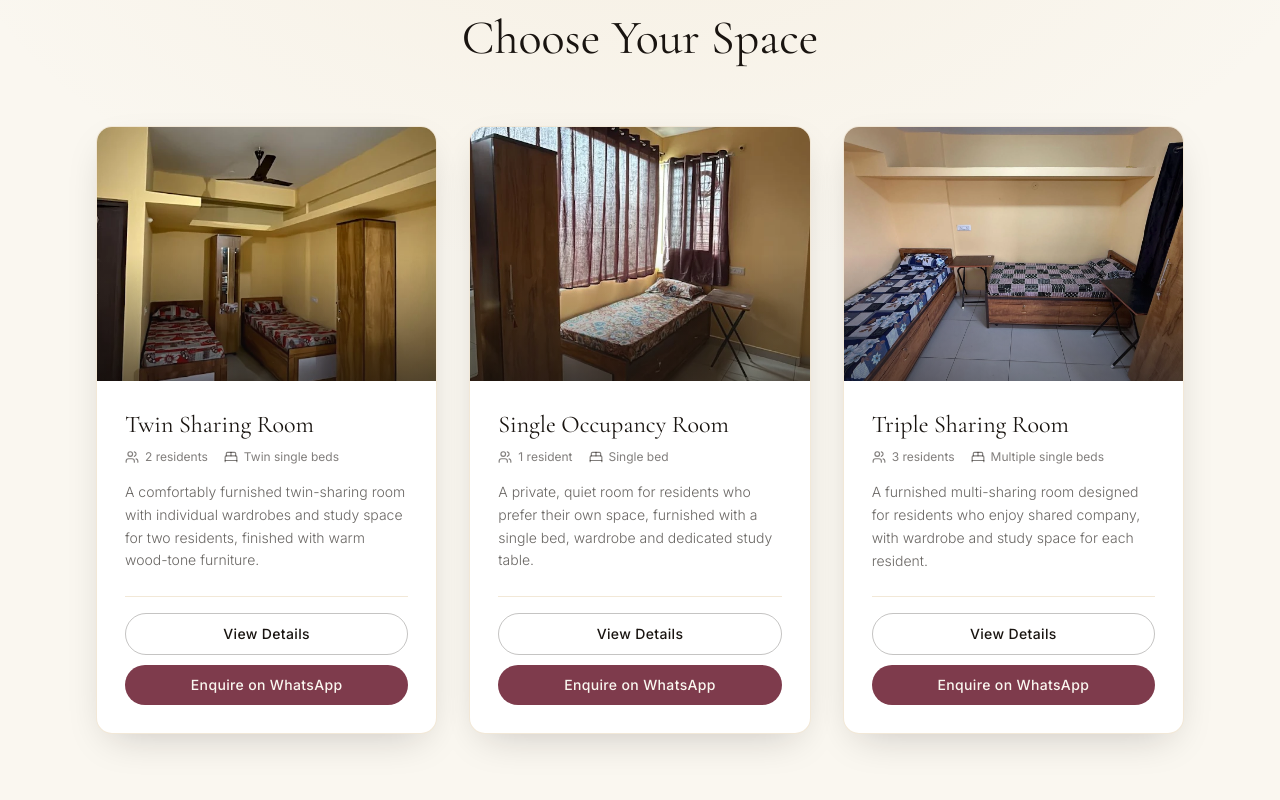
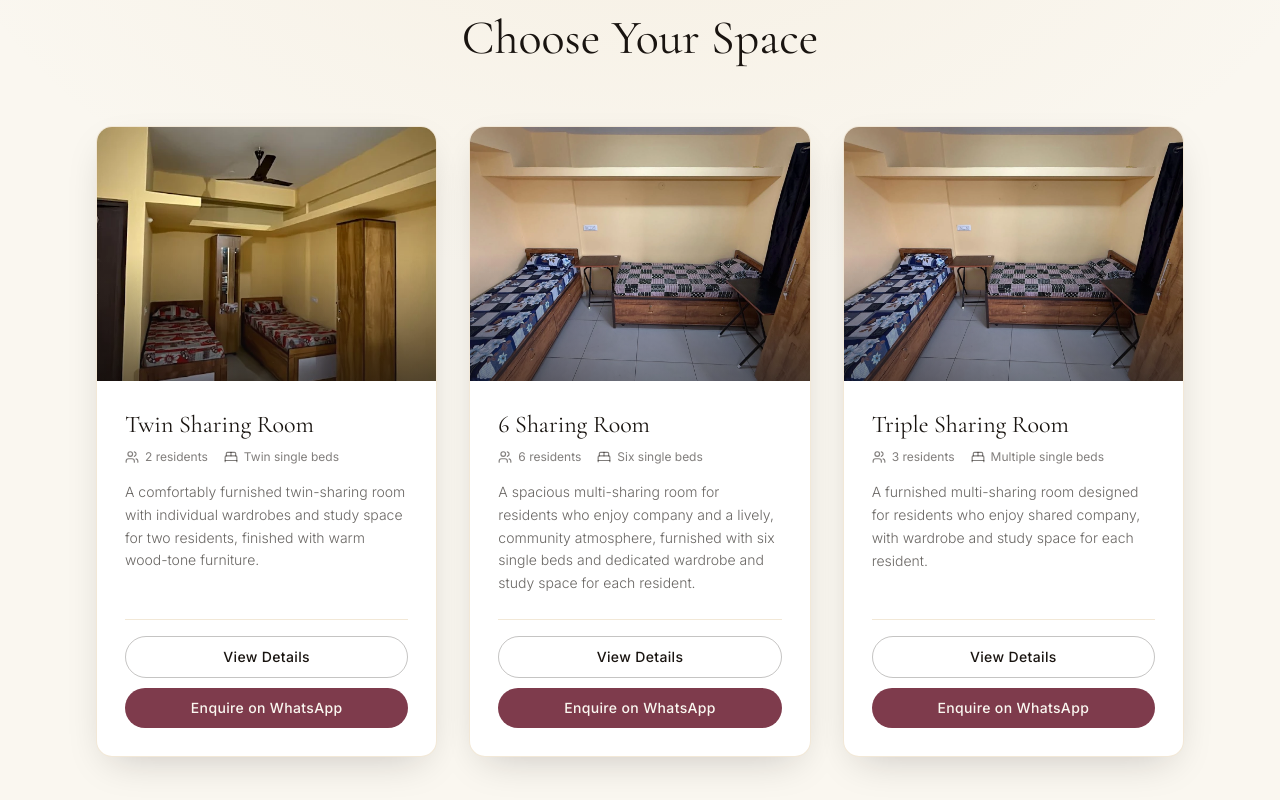
Before and after one commit to Syamsai-Reddy/SVG-LUXURIOUS-PG-FOR-LADIES, a React (Vite) app: page / in a window 1280 px wide. Shown: the part 2900-3700 px from the top of the page. Built offline with nearby package versions, Linux system fonts and the light colour scheme.

Commit message:
Replace Single Occupancy Room with 6 Sharing Room
Swaps the room type, occupancy, bed type, furniture and description
for the 6-person shared room, and updates the FAQ answer listing room
types to match. Reuses the existing multi-bed room photo since no
dedicated 6-bed photo has been provided yet.

```diff
--- a/src/data/config.js
+++ b/src/data/config.js
@@ -115,18 +115,18 @@ export const rooms = [
     deposit: '[DEPOSIT INFORMATION ON REQUEST]',
   },
   {
-    id: 'single-occupancy',
-    type: 'Single Occupancy Room',
-    image: '/images/room-4.webp',
-    gallery: ['/images/room-4.webp', '/images/room-5.webp'],
-    occupancy: '1 resident',
-    bedType: 'Single bed',
-    furniture: 'Wardrobe, study table and curtained window',
+    id: 'six-sharing',
+    type: '6 Sharing Room',
+    image: '/images/room-3.webp',
+    gallery: ['/images/room-3.webp'],
+    occupancy: '6 residents',
+    bedType: 'Six single beds',
+    furniture: 'Individual wardrobe and study table for each resident',
     priceLabel: '[PRICE ON REQUEST]',
     availability: '[AVAILABILITY ON REQUEST]',
     description:
-      'A private, quiet room for residents who prefer their own space, furnished with a single bed, wardrobe and dedicated study table.',
-    included: ['Furnished bed & wardrobe', 'Daily housekeeping', 'Wi-Fi', 'Hot water'],
+      'A spacious multi-sharing room for residents who enjoy company and a lively, community atmosphere, furnished with six single beds and dedicated wardrobe and study space for each resident.',
+    included: ['Furnished beds & wardrobes', 'Daily housekeeping', 'Wi-Fi', 'Hot water'],
     notIncluded: ['[NOT INCLUDED — TO BE CONFIRMED]'],
     deposit: '[DEPOSIT INFORMATION ON REQUEST]',
   },
@@ -232,7 +232,7 @@ export const nearby = [
 export const faqs = [
   {
     q: 'What room types are available?',
-    a: 'SVG Luxurious PG for Ladies offers twin sharing, single occupancy and triple sharing rooms. See the Rooms section for details on each.',
+    a: 'SVG Luxurious PG for Ladies offers twin sharing, triple sharing and 6 sharing rooms. See the Rooms section for details on each.',
   },
   {
     q: 'Is food included?',
```
